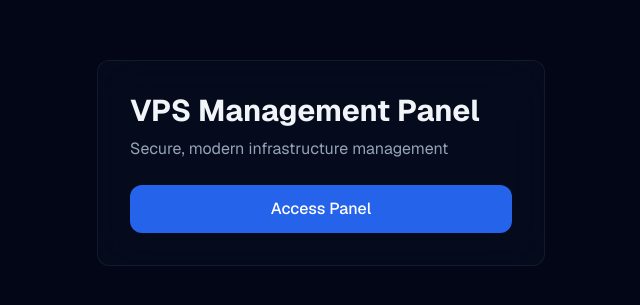
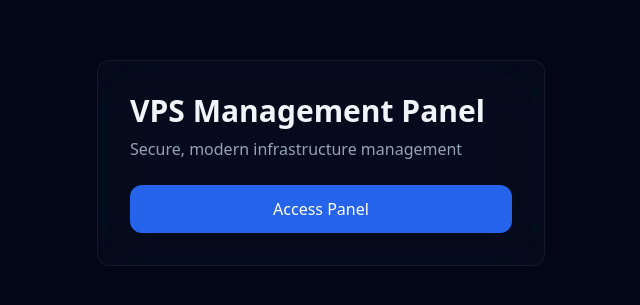
Before and after one commit to goldyea/globe-component, a Next.js app: page / in a window 1280 px wide. Shown: the part 237-542 px from the top of the page, without its empty margins (319-959 px from the left). Built offline with nearby package versions, Linux system fonts and the light colour scheme; no server answers.

Commit message:
[dyad] Fixed hydration error by applying Geist fonts via className on html tag. - wrote 1 file(s)

```diff
--- a/app/layout.tsx
+++ b/app/layout.tsx
@@ -17,15 +17,9 @@ export default function RootLayout({
   children: React.ReactNode
 }>) {
   return (
-    <html lang="en">
+    <html lang="en" className={`${GeistSans.variable} ${GeistMono.variable}`}>
       <head>
-        <style>{`
-html {
-  font-family: ${GeistSans.style.fontFamily};
-  --font-sans: ${GeistSans.variable};
-  --font-mono: ${GeistMono.variable};
-}
-        `}</style>
+        {/* The style tag for Geist fonts is no longer needed here as variables are applied via className */}
       </head>
       <body className="bg-slate-950 text-slate-100" suppressHydrationWarning>
         <AuthProvider>{children}</AuthProvider>
```
